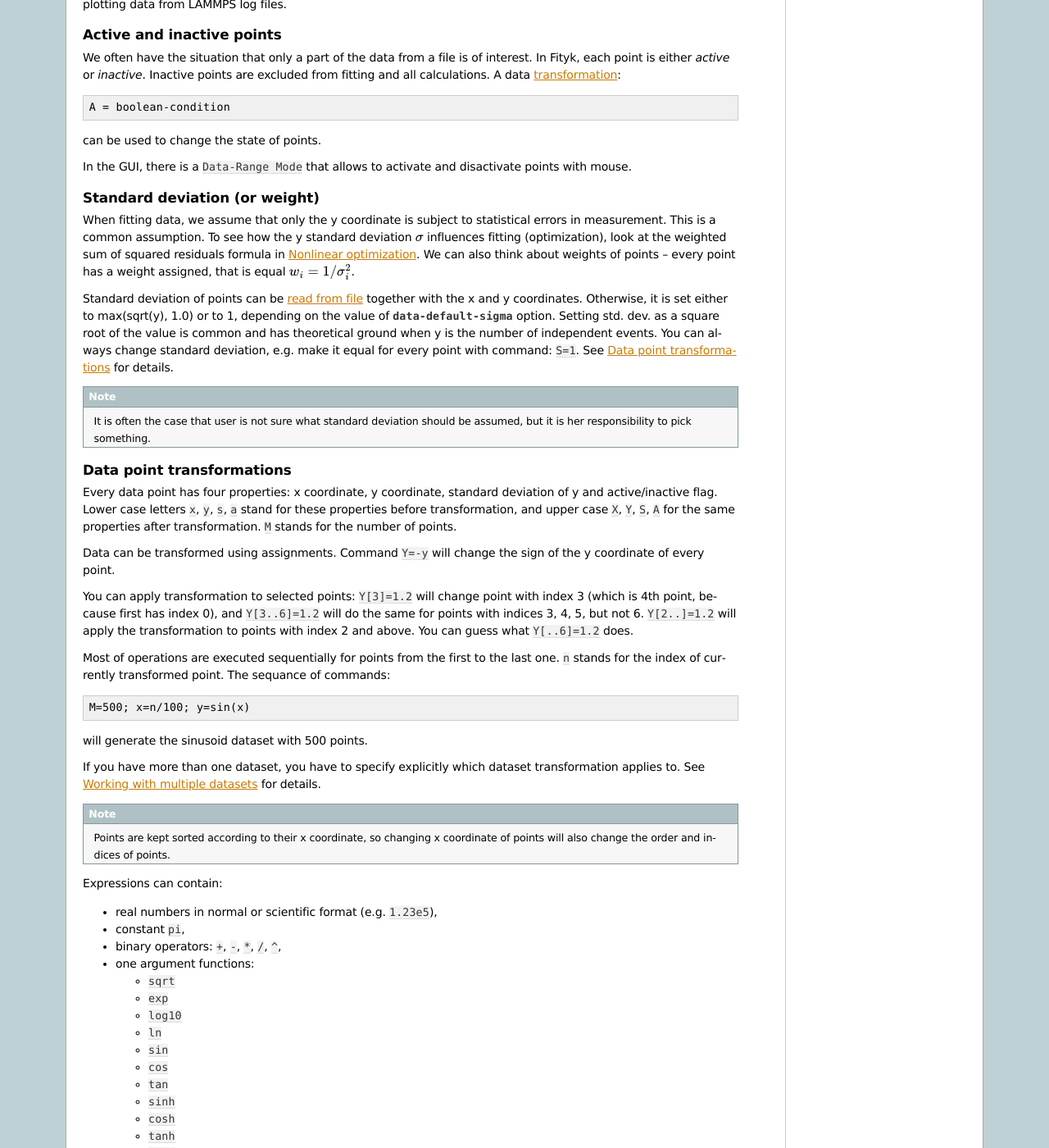
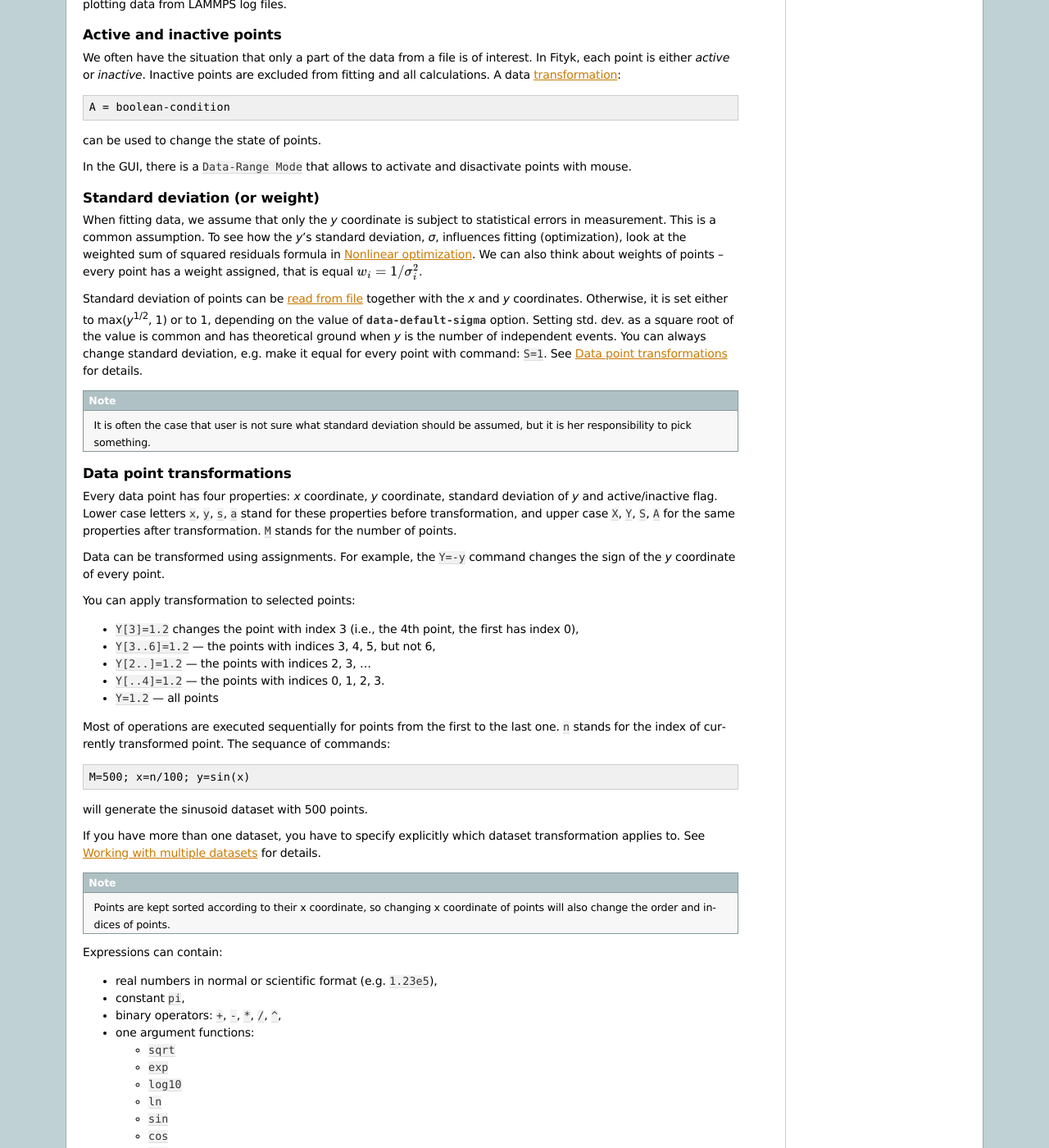
Before and after one commit to wojdyr/fityk, a Sphinx documentation site: the page built from doc/ref.rst, in a window 1280 px wide and 1400 px high, scrolled down 2715 px. Shown: the whole window at 82% size. Built offline with Sphinx 7.4.7, drawn with Linux system fonts in a browser that asks for light colours; formulas are drawn with MathJax 3; some of the changed text lies outside the part shown.

Commit message:
Updated docs. Unicode characters are used for greek letters rather than :math:

```diff
--- a/doc/conf.py
+++ b/doc/conf.py
@@ -40,14 +40,23 @@
 html_use_modindex = False
 html_use_index = False
 html_add_permalinks = False
+#html_compact_lists = True
 
 latex_documents = [
   ('fityk-manual', 'fityk-manual.tex', 'Fityk manual', '', 'manual', True),
 ]
 latex_logo = 'fityk-banner.pdf'
-latex_elements = { 'papersize': 'a4paper' # 'letterpaper'
-                 }
+latex_elements = {
+    'papersize': 'a4paper', # 'letterpaper'
+    'utf8extra': r"""
+         \DeclareUnicodeCharacter{00A0}{\nobreakspace}
+         \DeclareUnicodeCharacter{03C3}{\ensuremath{\sigma}}
+         """
+}
+
 #latex_appendices = ['appendix']
+latex_show_pagerefs = True
+latex_show_urls = True
 
 sf_dir = 'http://downloads.sourceforge.net/fityk/'
 msw_filename = 'fityk-%s-setup' % version
--- a/doc/index.rst
+++ b/doc/index.rst
@@ -147,7 +148,7 @@
    $(document).ready(function(){
      $("#features").hide();
      $("#overview").append(
-      "<p id='expand_features'><a href=''>[More &gt;&gt;]</a></p>");
+      "<p id='expand_features'><a href=''>More &raquo;</a></p>");
      $("#expand_features a").click(function(event){
        $(this).parent().hide();
        $("#features").show('slow');
--- a/doc/ref.rst
+++ b/doc/ref.rst
@@ -198,20 +198,20 @@
 Standard deviation (or weight)
 ------------------------------
 
-When fitting data, we assume that only the y coordinate is subject to
+When fitting data, we assume that only the *y* coordinate is subject to
 statistical errors in measurement. This is a common assumption.
-To see how the y standard deviation :math:`\sigma` influences fitting
+To see how the *y*'s standard deviation, *σ*, influences fitting
 (optimization), look at the weighted sum of squared residuals formula
 in :ref:`nonlinear`.
 We can also think about weights of points -- every point has a weight
 assigned, that is equal :math:`w_i=1/\sigma_i^2`.
 
 Standard deviation of points can be
-:ref:`read from file <DataLoad>` together with the x and y
-coordinates. Otherwise, it is set either to max(sqrt(y), 1.0)
+:ref:`read from file <DataLoad>` together with the *x* and *y*
+coordinates. Otherwise, it is set either to max(*y*:sup:`1/2`, 1)
 or to 1, depending on the value of :option:`data-default-sigma` option.
 Setting std. dev. as a square root of the value is common
-and has theoretical ground when y is the number of independent events.
+and has theoretical ground when *y* is the number of independent events.
 You can always change standard deviation, e.g. make it equal for every
 point with command: ``S=1``.
 See :ref:`transform` for details.
@@ -224,8 +224,8 @@
 Data point transformations
 --------------------------
 
-Every data point has four properties: x coordinate, y coordinate,
-standard deviation of y and active/inactive flag. Lower case
+Every data point has four properties: *x* coordinate, *y* coordinate,
+standard deviation of *y* and active/inactive flag. Lower case
 letters ``x``, ``y``, ``s``, ``a`` stand for these properties
 before transformation,
 and upper case ``X``, ``Y``, ``S``, ``A`` for the same properties
@@ -233,16 +233,17 @@
 ``M`` stands for the number of points.
 
 Data can be transformed using assignments.
-Command ``Y=-y`` will change the sign of the y coordinate
+For example, the ``Y=-y`` command changes the sign of the *y* coordinate
 of every point.
 
 You can apply transformation to selected points:
-``Y[3]=1.2`` will change point with index 3
-(which is 4th point, because first has index 0),
-and ``Y[3..6]=1.2`` will do the same for points with
-indices 3, 4, 5, but not 6. ``Y[2..]=1.2``
-will apply the transformation to points with index 2 and above.
-You can guess what ``Y[..6]=1.2`` does.
+
+* ``Y[3]=1.2`` changes the point with index 3
+  (i.e., the 4th point, the first has index 0),
+* ``Y[3..6]=1.2`` --- the points with indices 3, 4, 5, but not 6,
+* ``Y[2..]=1.2`` --- the points with indices 2, 3, ...
+* ``Y[..4]=1.2`` --- the points with indices 0, 1, 2, 3.
+* ``Y=1.2`` --- all points
 
 Most of operations are executed sequentially for points from the first
 to the last one. ``n`` stands for the index of currently transformed point.
@@ -319,26 +320,28 @@
 
 .. note:: All operations are performed on real numbers.
 
-Two numbers that differ less than *epsilon*
-(see :ref:`option epsilon <epsilon>`)
-i.e. abs(a-b)<:option:`epsilon`, are considered equal.
-
-Indices are also computed in real number domain,
+Two numbers that differ less than *ε*
+(the value of *ε* is set by the :ref:`option epsilon <epsilon>`)
+are considered equal.
+
+Indices are also computed in the real number domain,
 and then rounded to the nearest integer.
 
-Transformations can be joined with comma (,), e.g. ::
+Transformations separated by commas (``,``) form a sequance of transformations.
+For example, it is possible to swap axes with the command ::
 
    X=y, Y=x
 
-swaps axes.
-
-Before and after executing transformations, points are always
-sorted according to their x coordinate. You can temporarily change
-the order of points using ``order=t``, where *t* is one of
-``x``, ``y``, ``s``, ``a``, ``-x``, ``-y``, ``-s``, ``-a``.
-This only makes sense for a sequence of transformations (joined
-with comma), as after finishing each transformation points will be
-reordered again. This feature is rarely useful.
+
+Points are sorted according to their *x* coordinate. The sorting is performed
+after each transformation.
+
+In the sequance of transformations the order of points can be temporarily
+changed with the ``order=t`` expression,
+where *t* is one of ``x``, ``y``, ``s``, ``a``, ``-x``, ``-y``, ``-s``, ``-a``.
+For example, half of the points with largest *σ* can be disactivated with::
+
+   order=s, a = (n < M/2)
 
 Points can be deleted using the following syntax::
 
@@ -1309,7 +1312,7 @@
 
    (...) we turn to the task of determining the uncertainties associated
    with the :math:`a_k`'s. The usual measures of uncertainty are standard
-   deviation (i.e., :math:`\sigma` or variance (i.e., :math:`\sigma^2`) so
+   deviation (i.e., *σ*) or variance (i.e., *σ*:sup:`2`) so
    we seek an expression that allows us to estimate the :math:`\sigma_{a_k}`'s.
    It can be shown (...) that the following expression gives us an unbiased
    estimate of :math:`\sigma_{a_k}`:
@@ -1361,7 +1364,7 @@
 In Fityk:
 
 * ``info errors`` shows values of :math:`\sigma_{a_k}`.
-* ``info+ errors`` additionally shows the matrix :math:`C^{-1}`.
+* ``info+ errors`` additionally shows the matrix *C*:sup:`--1`.
 * Individual symmetric errors of simple-variables can be accessed as
   ``$variable.error`` or e.g. ``%func.height.error``.
 * confidence intervals are on the TODO list (in the meantime you can compute
```
Also changed, not shown: other parts of doc/index.rst (+8 -7 lines), other parts of doc/ref.rst (+1 -1 lines), 1 other file.
